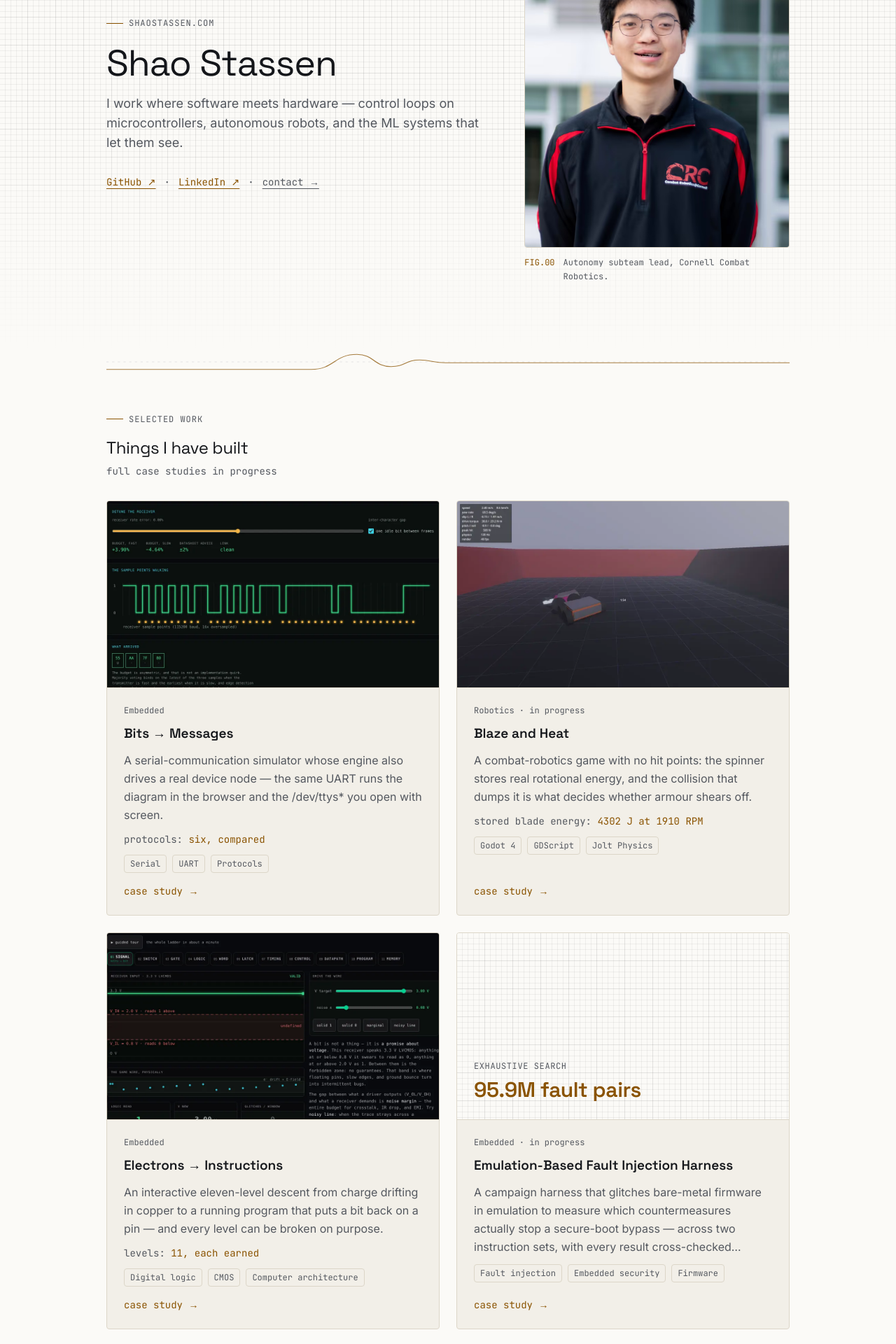
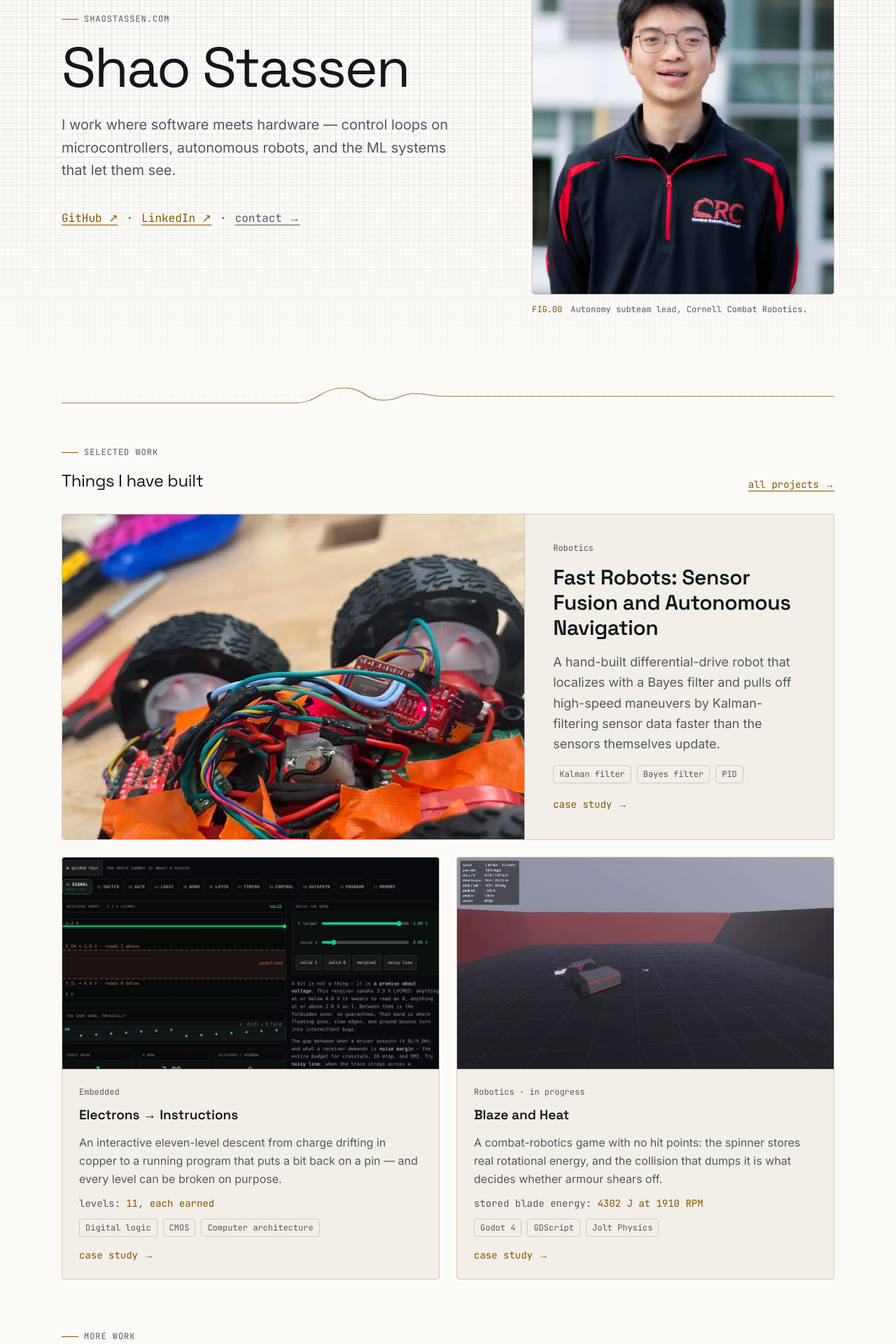
Before and after one commit to shaostassen/shaostassen.com, a Next.js app: page / in a window 1280 px wide. Shown: the part 280-2200 px from the top of the page at 70% size. Built offline with nearby package versions, Linux system fonts and the light colour scheme.

Commit message:
feat(home): lead project, compact list and larger hero

```diff
--- a/src/app/page.tsx
+++ b/src/app/page.tsx
@@ -8,17 +8,32 @@ import { WaveDivider } from "@/components/instrument/WaveDivider";
 import { Photo } from "@/components/photo/Photo";
 import { Plate } from "@/components/photo/Plate";
 import { ProjectCard } from "@/components/projects/ProjectCard";
+import { ProjectRow } from "@/components/projects/ProjectRow";
 import { PersonJsonLd } from "@/components/seo/PersonJsonLd";
 import { Dot } from "@/components/ui/Dot";
 import { accentLink, mutedLink } from "@/components/ui/styles";
+import { leadSlugs } from "@/content/data/home";
 import { profile } from "@/content/data/profile";
 import { allProjects } from "@/lib/content";
+import { cn } from "@/lib/cn";
 import { pageMetadata } from "@/lib/metadata";
 
 export const metadata: Metadata = pageMetadata({ path: "/" });
 
 export default async function Home() {
-  const featured = (await allProjects()).filter((p) => p.featured);
+  const all = await allProjects();
+  const lead = leadSlugs.map((slug) => {
+    const project = all.find((p) => p.slug === slug);
+    if (!project) {
+      throw new Error(
+        `Home lead "${slug}" is not a project — fix src/content/data/home.ts`,
+      );
+    }
+    return project;
+  });
+  const rest = all.filter(
+    (p) => p.featured && !(leadSlugs as readonly string[]).includes(p.slug),
+  );
 
   return (
     <div>
@@ -31,9 +46,10 @@ export default async function Home() {
               <PageHeader
                 annotation="shaostassen.com"
                 title="Shao Stassen"
+                size="hero"
                 lede="I work where software meets hardware — control loops on microcontrollers, autonomous robots, and the ML systems that let them see."
               />
-              <p className="animate-fade-up mt-8 font-mono text-sm text-muted [animation-delay:160ms]">
+              <p className="animate-fade-up mt-10 font-mono text-base text-muted [animation-delay:160ms]">
                 <a href={profile.github} className={accentLink}>
                   GitHub ↗
                 </a>
@@ -68,17 +84,37 @@ export default async function Home() {
       <Section className="pt-10 sm:pt-12">
         <Container>
           <div className="animate-fade-up [animation-delay:240ms]">
-            <Annotation>selected work</Annotation>
-            <h2 className="mt-4 font-display text-title">
-              Things I have built
-            </h2>
-            <p className="mt-2 font-mono text-sm text-muted">
-              full case studies in progress
-            </p>
-            <div className="mt-8 grid grid-cols-1 gap-6 sm:grid-cols-2">
-              {featured.map((p) => (
+            <div className="flex flex-wrap items-end justify-between gap-x-6 gap-y-3">
+              <div>
+                <Annotation>selected work</Annotation>
+                <h2 className="mt-4 font-display text-title">
+                  Things I have built
+                </h2>
+              </div>
+              <Link
+                href="/projects"
+                className={cn(accentLink, "font-mono text-sm")}
+              >
+                all projects →
+              </Link>
+            </div>
+
+            <div className="mt-8 grid grid-cols-1 gap-6 md:grid-cols-2">
+              <div className="md:col-span-2">
+                <ProjectCard project={lead[0]} variant="feature" />
+              </div>
+              {lead.slice(1).map((p) => (
                 <ProjectCard key={p.slug} project={p} />
               ))}
+            </div>
+
+            <div className="mt-16">
+              <Annotation>more work</Annotation>
+              <div className="mt-4 grid grid-cols-1 gap-x-8 sm:grid-cols-2 lg:grid-cols-3">
+                {rest.map((p) => (
+                  <ProjectRow key={p.slug} project={p} />
+                ))}
+              </div>
             </div>
           </div>
         </Container>
--- a/src/components/layout/Container.tsx
+++ b/src/components/layout/Container.tsx
@@ -2,11 +2,11 @@ import { cn } from "@/lib/cn";
 
 export type ContainerProps = React.ComponentPropsWithoutRef<"div">;
 
-/** Horizontal page bound: centered, max-w-5xl, consistent gutters. */
+/** Horizontal page bound: centered, max-w-6xl, consistent gutters. */
 export function Container({ className, ...props }: ContainerProps) {
   return (
     <div
-      className={cn("mx-auto w-full max-w-5xl px-6", className)}
+      className={cn("mx-auto w-full max-w-6xl px-6", className)}
       {...props}
     />
   );
--- a/src/components/layout/PageHeader.tsx
+++ b/src/components/layout/PageHeader.tsx
@@ -8,6 +8,9 @@ export type PageHeaderProps = {
   title: React.ReactNode;
   /** One sentence under the title. */
   lede?: React.ReactNode;
+  /** `hero` is the home page's larger name and lede; every other route uses
+   *  `default`. */
+  size?: "default" | "hero";
   /** Anything below the lede — metrics, tags, repo links. */
   children?: React.ReactNode;
   className?: string;
@@ -26,15 +29,33 @@ export function PageHeader({
   meta,
   title,
   lede,
+  size = "default",
   children,
   className,
 }: PageHeaderProps) {
+  const hero = size === "hero";
   return (
     <header className={className}>
       {annotation && <Annotation className="mb-5">{annotation}</Annotation>}
       {meta && <p className="mb-3 font-mono text-sm text-muted">{meta}</p>}
-      <h1 className="font-display text-display">{title}</h1>
-      {lede && <p className="mt-4 max-w-2xl text-lg text-muted">{lede}</p>}
+      <h1
+        className={
+          hero ? "font-display text-hero" : "font-display text-display"
+        }
+      >
+        {title}
+      </h1>
+      {lede && (
+        <p
+          className={
+            hero
+              ? "mt-6 max-w-xl text-xl leading-relaxed text-muted"
+              : "mt-4 max-w-2xl text-lg text-muted"
+          }
+        >
+          {lede}
+        </p>
+      )}
       {children}
     </header>
   );
--- a/src/components/projects/ProjectsExplorer.tsx
+++ b/src/components/projects/ProjectsExplorer.tsx
@@ -80,7 +80,7 @@ export function ProjectsExplorer({ projects }: { projects: Project[] }) {
               {trackLabels[track]}
             </h2>
             {group.length > 0 ? (
-              <div className="mt-6 grid grid-cols-1 gap-6 sm:grid-cols-2">
+              <div className="mt-6 grid grid-cols-1 gap-6 sm:grid-cols-2 lg:grid-cols-3">
                 {group.map((p) => (
                   <ProjectCard key={p.slug} project={p} />
                 ))}
--- /dev/null
+++ b/src/content/data/home.ts
@@ -0,0 +1,16 @@
+/**
+ * Which projects the home page leads with, in order: the first fills the
+ * wide feature card, the next two sit beneath it. Everything else featured
+ * becomes a compact row. Slugs are checked against the real project list at
+ * build time (see `app/page.tsx`), so a rename fails the build instead of
+ * quietly dropping a lead.
+ *
+ * Chosen for what each shows at a glance: real hardware (Fast Robots), a
+ * live instrument (Electrons → Instructions), a running simulation (Blaze
+ * and Heat). Reordering is a content decision, not a code one.
+ */
+export const leadSlugs = [
+  "fast-robots",
+  "electrons",
+  "blaze-and-heat",
+] as const;
--- a/src/styles/globals.css
+++ b/src/styles/globals.css
@@ -28,6 +28,11 @@
   --text-display: clamp(2.5rem, 1.75rem + 3vw, 3.25rem);
   --text-display--line-height: 1.08;
   --text-display--letter-spacing: -0.02em;
+  /* The home page's name only. Inner pages keep text-display, because
+     case-study titles are long and would wrap badly at this size. */
+  --text-hero: clamp(2.75rem, 1.25rem + 5.5vw, 5rem);
+  --text-hero--line-height: 1.02;
+  --text-hero--letter-spacing: -0.03em;
   --text-title: 1.5rem;
   --text-title--line-height: 1.3;
   --text-title--letter-spacing: -0.015em;
@@ -75,7 +80,7 @@
   color-scheme: light dark;
   --background: light-dark(#fbfaf7, #07090c);
   --surface: light-dark(#f2efe8, #0f1318);
-  --border: light-dark(#dcd6c8, #262c35);
+  --border: light-dark(#cfc8b4, #262c35);
   --foreground: light-dark(#14161a, #e8e9ec);
   --muted: light-dark(#54585f, #99a0a8);
   --accent: light-dark(#8a5300, #f5b544);
```
